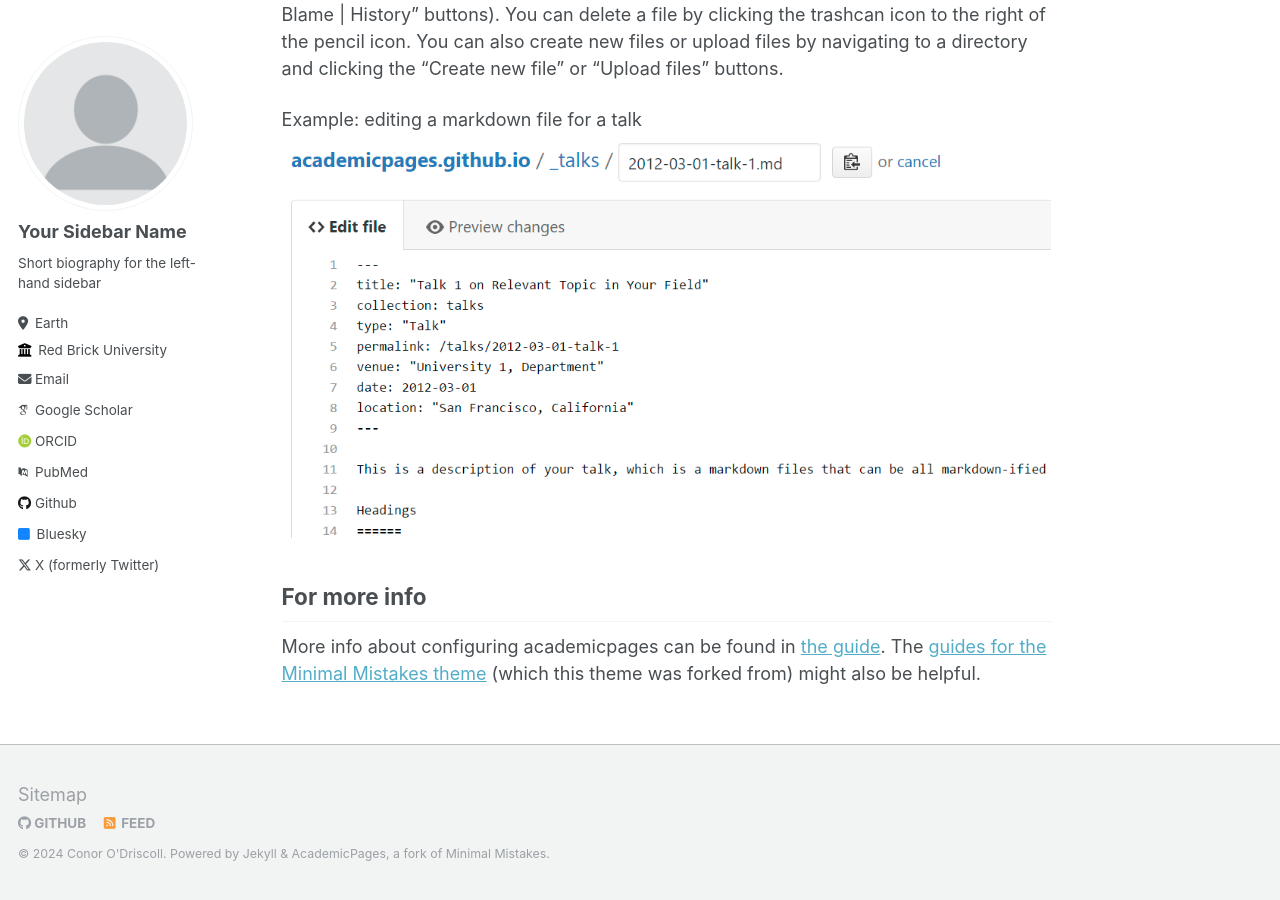
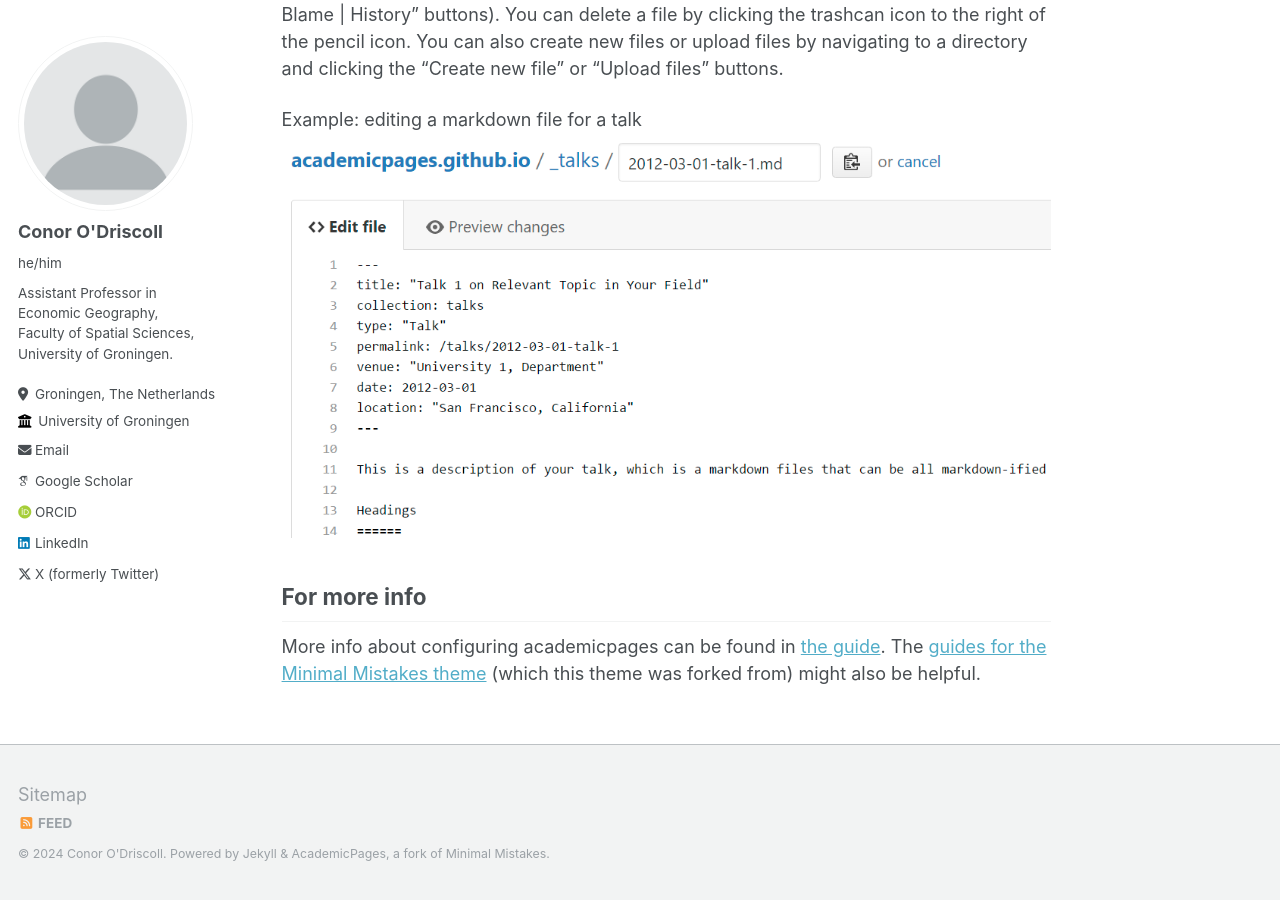
Before and after one commit to conor-o-driscoll/conor-o-driscoll.github.io, a Jekyll site: the page built from _pages/about.md, in a window 1280 px wide and 900 px high, scrolled down 2463 px. Built offline with Jekyll 4.4.1, drawn with Linux system fonts in a browser that asks for light colours; some web fonts are replaced.

Commit message:
Update _config.yml

```diff
--- a/_config.yml
+++ b/_config.yml
@@ -22,32 +22,32 @@ repository               : "conor-o-driscoll/conor-o-driscoll.github.io"
 author:
   # Biographic information
   avatar           : "profile.png"
-  name             : "Your Sidebar Name"
-  pronouns         : # example: "she/her"
-  bio              : "Short biography for the left-hand sidebar"
-  location         : "Earth"
-  employer         : "Red Brick University"
+  name             : "Conor O'Driscoll"
+  pronouns         : "he/him"
+  bio              : "Assistant Professor in Economic Geography, Faculty of Spatial Sciences, University of Groningen."
+  location         : "Groningen, The Netherlands"
+  employer         : "University of Groningen"
   uri              : # URL
-  email            : "none@example.org"
+  email            : "c [dot] odriscoll [at] rug [dot] nl"
 
   # Academic websites
   arxiv            : # URL - Update with the correct link to your profile
-  googlescholar    : "https://scholar.google.com/citations?user=PS_CX0AAAAAJ"
+  googlescholar    : "https://scholar.google.com/citations?user=-Y70_MYAAAAJ&hl=en&oi=ao"
   impactstory      : # URL
-  orcid            : "http://orcid.org/yourorcidurl"
-  pubmed           : "https://www.ncbi.nlm.nih.gov/pubmed/?term=john+snow"
-  researchgate     : # URL
+  orcid            : "http://orcid.org/0000-0003-1427-2747"
+  pubmed           : # URL
+  github           : # URL
 
   # Repositories and software development
   bitbucket        : # Username - Update with your username on the site
   codepen          : # Username
   dribbble         : # Username
-  github           : "academicpages"
+  github           : # Username
   kaggle           : # Username
   stackoverflow    : # User number or user number and name (i.e., use "1" or "1/jeff-atwood")
 
   # Social media
-  bluesky          : "bsky.app" # Replace this with you Bluesky username
+  bluesky          : #Username
   facebook         : # Username
   flickr           : # Username
   foursquare       : # Username
@@ -56,7 +56,7 @@ author:
   keybase          : # Username
   instagram        : # Username
   lastfm           : # Username
-  linkedin         : # Username
+  linkedin         : "Conor O'Driscoll"
   mastodon         : # URL
   medium           : # URL
   pinterest        : # Username
@@ -64,7 +64,7 @@ author:
   steam            : # Username
   telegram         : # URL
   tumblr           : # Username
-  twitter          : "UniofOxford"  # Replace this with your X / Twitter handle
+  twitter          : "conorodriscollx"
   vine             : # Username
   weibo            : # Username
   wikipedia        : # Username
@@ -279,7 +279,7 @@ sass:
 permalink: /:categories/:title/
 # paginate: 5 # amount of posts to show
 # paginate_path: /page:num/
-timezone: America/Los_Angeles # http://en.wikipedia.org/wiki/List_of_tz_database_time_zones
+timezone: Europe/Amsterdam
 
 
 # Plugins
```
